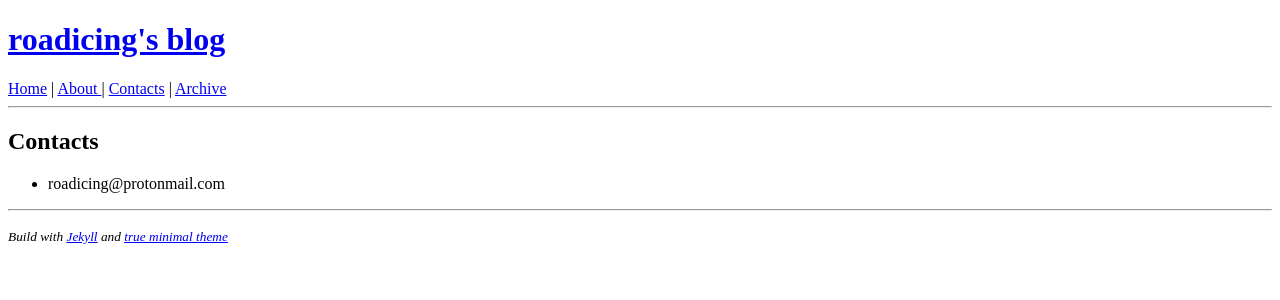
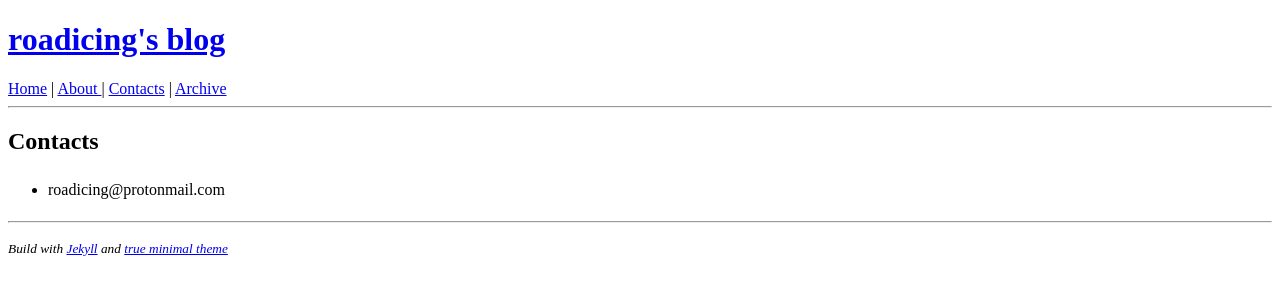
Before and after one commit to Roadicing/Roadicing.github.io, a Jekyll site: the page built from contact/index.md, in a window 1280 px wide. Shown: the top 300 px of the page. Built offline with Jekyll 4.4.1, drawn with Linux system fonts in a browser that asks for light colours; our own code applies the rules of GitHub Pages for plain Markdown files.

Commit message:
Update header.html

```diff
--- a/_includes/header.html
+++ b/_includes/header.html
@@ -3,3 +3,6 @@
 </header>
 <a href='{{ site.url }}/'> Home</a> | <a href='{{ site.url }}/about/'>About </a> | <a href='{{ site.url }}/contact/'> Contacts</a> | <a href='{{ site.url }}/archive/'> Archive</a>
 <hr>
+<style>
+    li{line-height: 30px;}
+</style>
```
